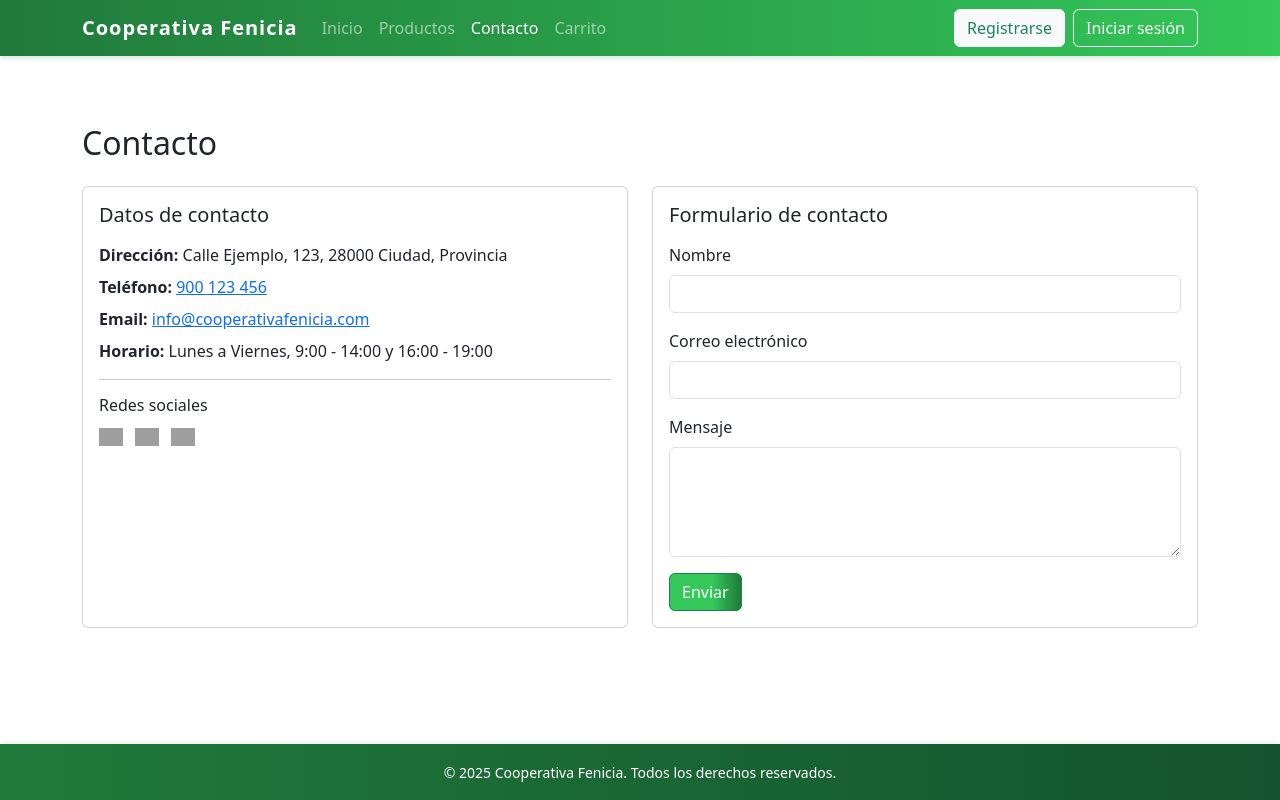
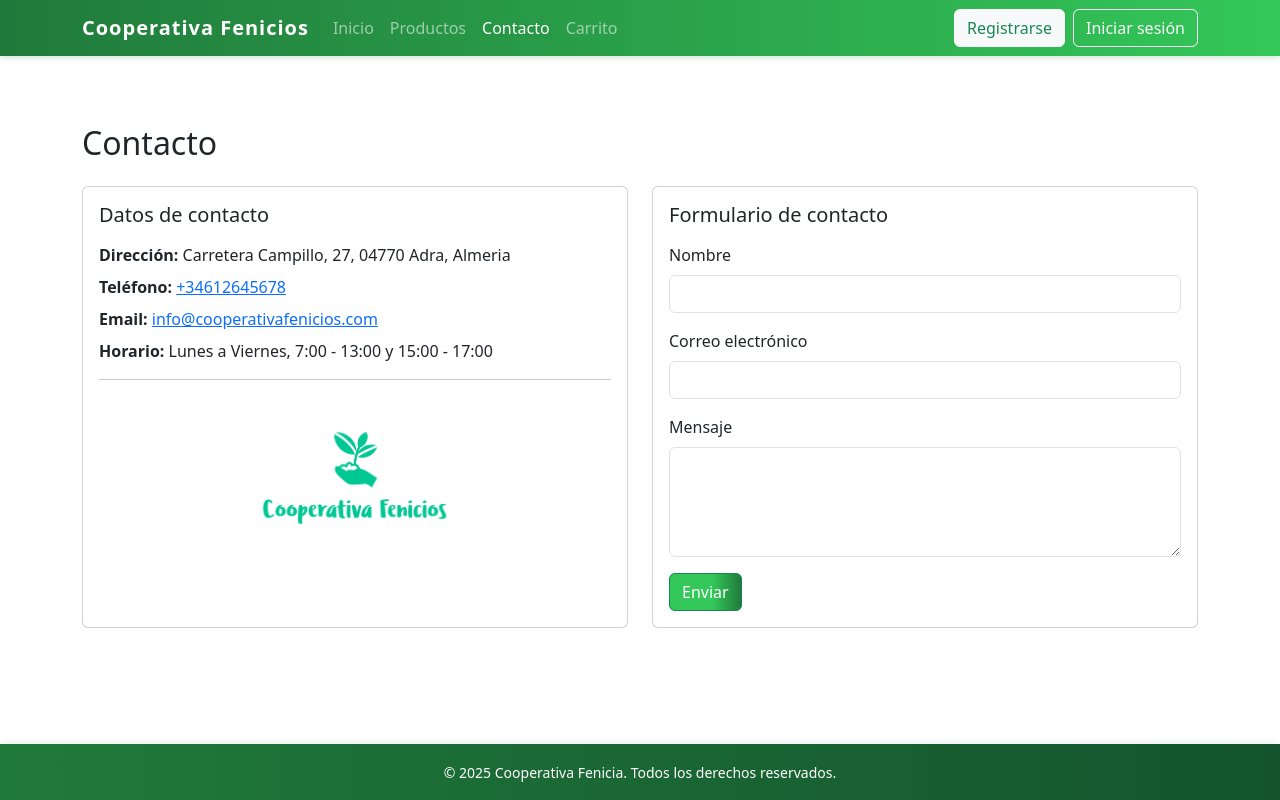
Before and after one commit to kuakoze/cooperativa-fenicia, a PHP site: page /contacto.php in a window 1280 px wide. Run offline with PHP 8.4, Linux system fonts and the light colour scheme; grey boxes are pictures that could not be loaded.

Commit message:
ACABADA 100%

```diff
--- a/src/admin/buzon.php
+++ b/src/admin/buzon.php
@@ -24,7 +24,7 @@ $mensajes = $conexion->query("SELECT nombre, email, mensaje, fecha FROM mensajes
   <header>
     <nav class="navbar navbar-expand-lg navbar-dark navbar-custom">
       <div class="container">
-        <a class="navbar-brand">Cooperativa Fenicia</a>
+        <a class="navbar-brand">Cooperativa Fenicios</a>
         <button class="navbar-toggler" type="button" data-bs-toggle="collapse" data-bs-target="#navbarNav">
           <span class="navbar-toggler-icon"></span>
         </button>
--- a/src/admin/modificaciones.php
+++ b/src/admin/modificaciones.php
@@ -20,7 +20,7 @@ require_once '../conexiondb.php';
   <header>
     <nav class="navbar navbar-expand-lg navbar-dark navbar-custom">
       <div class="container">
-        <a class="navbar-brand" >Cooperativa Fenicia</a>
+        <a class="navbar-brand" >Cooperativa Fenicios</a>
         <button class="navbar-toggler" type="button" data-bs-toggle="collapse" data-bs-target="#navbarNav">
           <span class="navbar-toggler-icon"></span>
         </button>
--- a/src/admin/pedidos.php
+++ b/src/admin/pedidos.php
@@ -28,7 +28,7 @@ $pedidos = $conexion->query($sql);
   <header>
     <nav class="navbar navbar-expand-lg navbar-dark navbar-custom">
       <div class="container">
-        <a class="navbar-brand">Cooperativa Fenicia</a>
+        <a class="navbar-brand">Cooperativa Fenicios</a>
         <button class="navbar-toggler" type="button" data-bs-toggle="collapse" data-bs-target="#navbarNav">
           <span class="navbar-toggler-icon"></span>
         </button>
--- a/src/carrito.php
+++ b/src/carrito.php
@@ -27,12 +27,13 @@ if ($carrito) {
   <title>Carrito de la compra - Cooperativa Fenicia</title>
   <link href="estilos.css" rel="stylesheet" />
   <link href="https://cdn.jsdelivr.net/npm/bootstrap@5.3.3/dist/css/bootstrap.min.css" rel="stylesheet" />
+  <link rel="icon" type="image/png" href="fotos/logo.png">
 </head>
 <body class="d-flex flex-column min-vh-100">
  <header>
     <nav class="navbar navbar-expand-lg navbar-dark navbar-custom">
       <div class="container">
-        <a class="navbar-brand" href="index.php">Cooperativa Fenicia</a>
+        <a class="navbar-brand" href="index.php">Cooperativa Fenicios</a>
         <button class="navbar-toggler" type="button" data-bs-toggle="collapse" data-bs-target="#navbarNav">
           <span class="navbar-toggler-icon"></span>
         </button>
--- a/src/contacto.php
+++ b/src/contacto.php
@@ -9,13 +9,14 @@ session_start();
   <title>Contacto - Cooperativa Fenicia</title>
   <link href="estilos.css" rel="stylesheet" />
   <link href="https://cdn.jsdelivr.net/npm/bootstrap@5.3.3/dist/css/bootstrap.min.css" rel="stylesheet" />
+  <link rel="icon" type="image/png" href="fotos/logo.png">
 </head>
 <body class="d-flex flex-column min-vh-100">
   <!-- Header -->
   <header>
     <nav class="navbar navbar-expand-lg navbar-dark navbar-custom">
       <div class="container">
-        <a class="navbar-brand" href="index.php">Cooperativa Fenicia</a>
+        <a class="navbar-brand" href="index.php">Cooperativa Fenicios</a>
         <button class="navbar-toggler" type="button" data-bs-toggle="collapse" data-bs-target="#navbarNav">
           <span class="navbar-toggler-icon"></span>
         </button>
@@ -54,15 +55,13 @@ session_start();
           <div class="card h-100">
             <div class="card-body">
               <h5 class="card-title mb-3">Datos de contacto</h5>
-              <p class="mb-2"><strong>Dirección:</strong> Calle Ejemplo, 123, 28000 Ciudad, Provincia</p>
-              <p class="mb-2"><strong>Teléfono:</strong> <a href="tel:+34900123456">900 123 456</a></p>
-              <p class="mb-2"><strong>Email:</strong> <a href="mailto:info@cooperativafenicia.com">info@cooperativafenicia.com</a></p>
-              <p class="mb-2"><strong>Horario:</strong> Lunes a Viernes, 9:00 - 14:00 y 16:00 - 19:00</p>
+              <p class="mb-2"><strong>Dirección:</strong> Carretera Campillo, 27, 04770 Adra, Almeria</p>
+              <p class="mb-2"><strong>Teléfono:</strong> <a href="tel:+34612645678">+34612645678</a></p>
+              <p class="mb-2"><strong>Email:</strong> <a href="mailto:info@cooperativafenicios.com">info@cooperativafenicios.com</a></p>
+              <p class="mb-2"><strong>Horario:</strong> Lunes a Viernes, 7:00 - 13:00 y 15:00 - 17:00</p>
               <hr>
-              <h6 class="mb-2">Redes sociales</h6>
-              <a href="#" class="me-2"><img src="imagenes/facebook.svg" alt="Facebook" width="24"></a>
-              <a href="#" class="me-2"><img src="imagenes/twitter.svg" alt="Twitter" width="24"></a>
-              <a href="#"><img src="imagenes/instagram.svg" alt="Instagram" width="24"></a>
+
+              <img src="fotos/logo.png" alt="logotipo" class="logo-contacto-img w-100" style="max-width:320px; height:auto; display:block; margin:auto;">
             </div>
           </div>
         </div>
--- a/src/index.php
+++ b/src/index.php
@@ -11,6 +11,7 @@ session_start();
   <link href="https://cdn.jsdelivr.net/npm/bootstrap@5.3.3/dist/css/bootstrap.min.css" rel="stylesheet" />
   <!-- Estilos personalizados -->
   <link href="estilos.css" rel="stylesheet" />
+  <link rel="icon" type="image/png" href="fotos/logo.png">
 </head>
 <body class="d-flex flex-column min-vh-100">
   <!-- Header -->
@@ -18,7 +19,7 @@ session_start();
     <!-- Navbar -->
     <nav class="navbar navbar-expand-lg navbar-dark navbar-custom">
       <div class="container">
-        <a class="navbar-brand" href="#">Cooperativa Fenicia</a>
+        <a class="navbar-brand" href="#">Cooperativa Fenicios</a>
         <button class="navbar-toggler" type="button" data-bs-toggle="collapse" data-bs-target="#navbarNav">
           <span class="navbar-toggler-icon"></span>
         </button>
--- a/src/procesar_pedido.php
+++ b/src/procesar_pedido.php
@@ -68,12 +68,13 @@ unset($_SESSION['carrito']);
   <title>Pedido procesado - Cooperativa Fenicia</title>
   <link href="estilos.css" rel="stylesheet" />
   <link href="https://cdn.jsdelivr.net/npm/bootstrap@5.3.3/dist/css/bootstrap.min.css" rel="stylesheet" />
+  <link rel="icon" type="image/png" href="fotos/logo.png">
 </head>
 <body class="d-flex flex-column min-vh-100">
   <header>
     <nav class="navbar navbar-expand-lg navbar-dark navbar-custom">
       <div class="container">
-        <a class="navbar-brand" href="index.php">Cooperativa Fenicia</a>
+        <a class="navbar-brand" href="index.php">Cooperativa Fenicios</a>
       </div>
     </nav>
   </header>
--- a/src/producto.php
+++ b/src/producto.php
@@ -74,6 +74,7 @@ $res = $stmt->get_result();
   <title>Productos - Cooperativa Fenicia</title>
   <link href="estilos.css" rel="stylesheet" />
   <link href="https://cdn.jsdelivr.net/npm/bootstrap@5.3.3/dist/css/bootstrap.min.css" rel="stylesheet" />
+  <link rel="icon" type="image/png" href="fotos/logo.png">
   <style>
     .product-img {
       width: 100%;
@@ -92,7 +93,7 @@ $res = $stmt->get_result();
   <header>
     <nav class="navbar navbar-expand-lg navbar-dark navbar-custom">
       <div class="container">
-        <a class="navbar-brand" href="index.php">Cooperativa Fenicia</a>
+        <a class="navbar-brand" href="index.php">Cooperativa Fenicios</a>
         <button class="navbar-toggler" type="button" data-bs-toggle="collapse" data-bs-target="#navbarNav">
           <span class="navbar-toggler-icon"></span>
         </button>
```
Also changed, not shown: src/fotos/logo.png (added).
